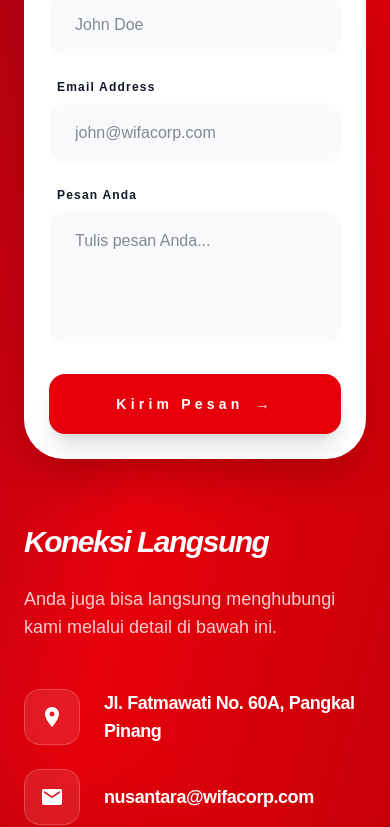
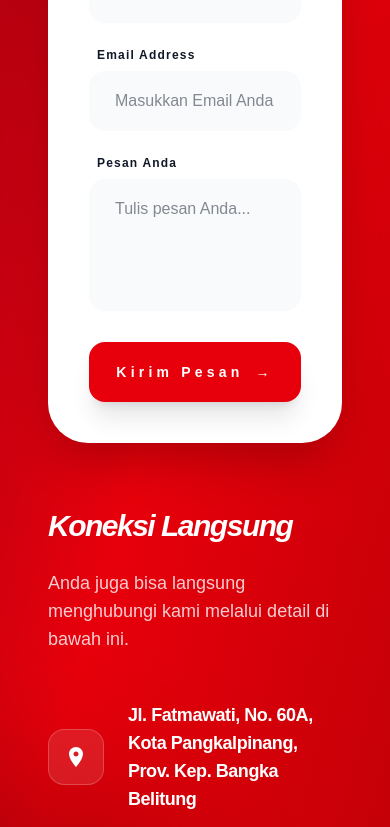
Before and after one commit to cRuu-sh/project-wifacorp, a Next.js app: page /business in a window 390 px wide. Shown: the part 3085-3912 px from the top of the page. Built offline with nearby package versions, Linux system fonts and the light colour scheme.

Commit message:
content: update contact section placeholders and remove phone number on section business

```diff
--- a/app/business/page.tsx
+++ b/app/business/page.tsx
@@ -263,8 +263,7 @@ export default function BusinessPage() {
             </div>
 
             {/* CONTACT SECTION */}
-            <section id="contact" className="relative bg-gradient-to-br from-red-800 via-red-600 to-red-700 py-32 overflow-hidden">
-                {/* Aksesoris Background biar gak sepi */}
+            <section id="contact" className="relative bg-gradient-to-br from-red-800 via-red-600 to-red-700 py-20 md:py-32 px-6 overflow-hidden">        {/* Aksesoris Background biar gak sepi */}
                 <div className="absolute top-0 right-0 -translate-y-1/2 translate-x-1/2 w-[500px] h-[500px] bg-white/10 rounded-full blur-3xl"></div>
                 <div className="absolute bottom-0 left-0 translate-y-1/2 -translate-x-1/2 w-[400px] h-[400px] bg-black/20 rounded-full blur-3xl"></div>
 
@@ -282,7 +281,7 @@ export default function BusinessPage() {
 
                     <div className="grid lg:grid-cols-2 gap-16 items-start">
                         {/* Formulir Kontak */}
-                        <div className="bg-white rounded-[2.5rem] shadow-2xl p-6 md:p-12 transform hover:-translate-y-2 transition-all duration-500 border border-white/20">
+                        <div className="bg-white rounded-[2.5rem] shadow-2xl p-10 md:p-12 transform hover:-translate-y-2 transition-all duration-500 border border-white/20">
                             <form className="space-y-6">
                                 <div className="grid md:grid-cols-2 gap-6">
                                     <div className="space-y-2">
@@ -290,7 +289,7 @@ export default function BusinessPage() {
                                         <input
                                             type="text"
                                             id="name"
-                                            placeholder="John Doe"
+                                            placeholder="Masukkan Nama Anda"
                                             className="w-full px-6 py-4 rounded-2xl bg-gray-50 border-2 border-transparent focus:border-red-600 focus:bg-white focus:outline-none transition-all font-medium text-gray-900"
                                         />
                                     </div>
@@ -299,7 +298,7 @@ export default function BusinessPage() {
                                         <input
                                             type="email"
                                             id="email"
-                                            placeholder="john@wifacorp.com"
+                                            placeholder="Masukkan Email Anda"
                                             className="w-full px-6 py-4 rounded-2xl bg-gray-50 border-2 border-transparent focus:border-red-600 focus:bg-white focus:outline-none transition-all font-medium text-gray-900"
                                         />
                                     </div>
@@ -340,15 +339,11 @@ export default function BusinessPage() {
                                 {[
                                     {
                                         icon: <path d="M12 2C8.13 2 5 5.13 5 9c0 5.25 7 13 7 13s7-7.75 7-13c0-3.87-3.13-7-7-7zm0 9.5c-1.38 0-2.5-1.12-2.5-2.5s1.12-2.5 2.5-2.5 2.5 1.12 2.5 2.5S13.38 11.5 12 11.5z" />,
-                                        text: "Jl. Fatmawati No. 60A, Pangkal Pinang"
+                                        text: "Jl. Fatmawati, No. 60A, Kota Pangkalpinang, Prov. Kep. Bangka Belitung"
                                     },
                                     {
                                         icon: <path d="M20 4H4c-1.1 0-1.99.9-1.99 2L2 18c0 1.1.9 2 2 2h16c1.1 0 2-.9 2-2V6c0-1.1-.9-2-2-2zm0 4-8 5-8-5V6l8 5 8-5v2z" />,
                                         text: "nusantara@wifacorp.com"
-                                    },
-                                    {
-                                        icon: <path d="M6.62 10.79a15.053 15.053 0 006.59 6.59l2.2-2.2a1 1 0 011.05-.24c1.12.37 2.33.57 3.54.57a1 1 0 011 1v3.5a1 1 0 01-1 1C10.07 22 2 13.93 2 3.5a1 1 0 011-1H6.5a1 1 0 011 1c0 1.21.2 2.42.57 3.54a1 1 0 01-.25 1.05l-2.2 2.2z" />,
-                                        text: "(0274) 123456"
                                     }
                                 ].map((item, idx) => (
                                     <div key={idx} className="flex items-center gap-6 group cursor-pointer">
```
